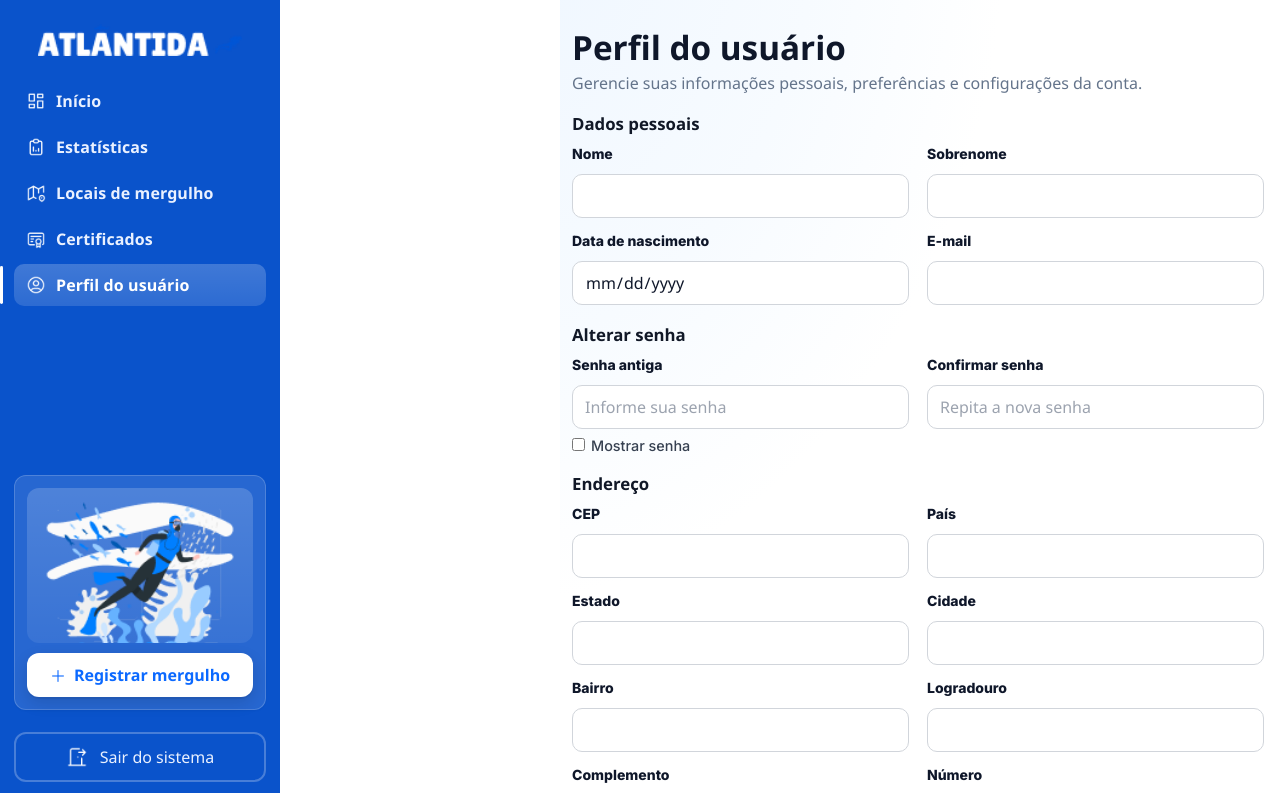
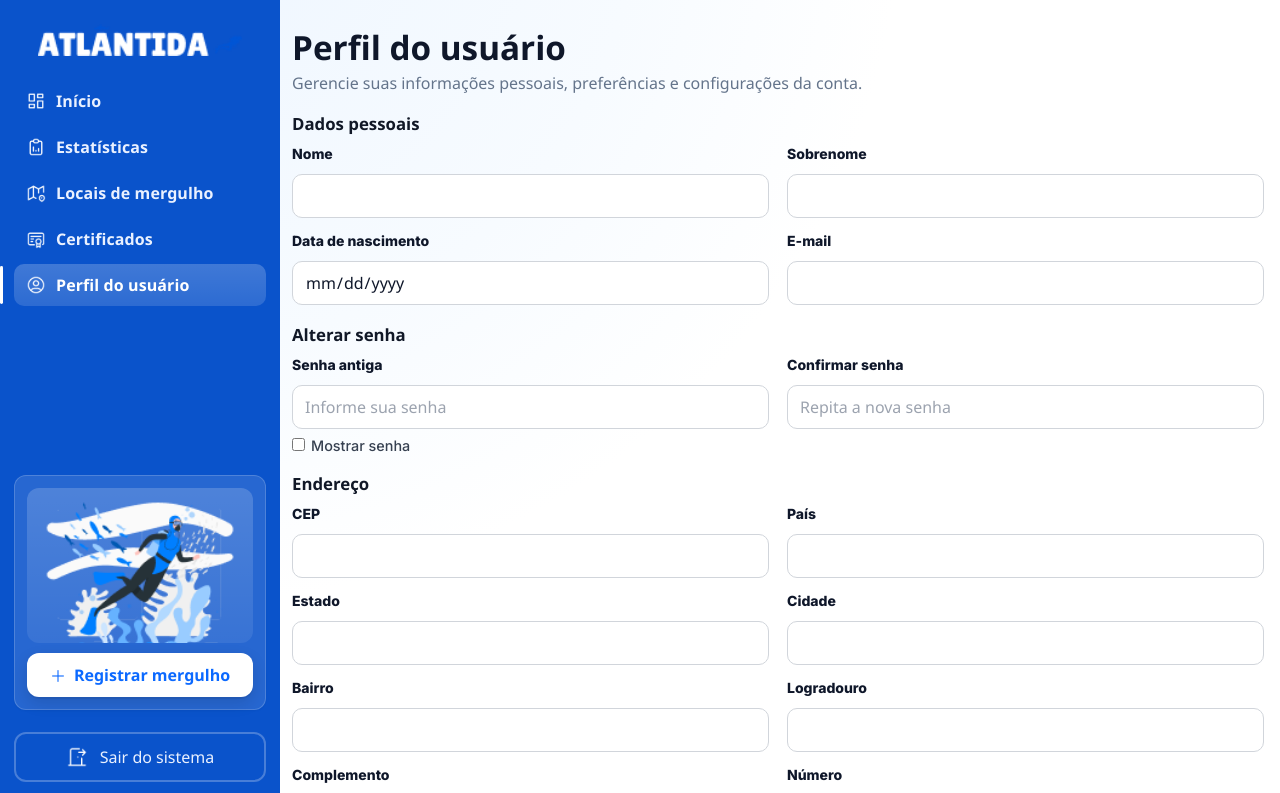
Before and after one commit to lucasedj/Atlantida, a React (Vite) app: page /logged/perfil in a window 1280 px wide. Shown: the top 793 px of the page. Built offline with nearby package versions, Linux system fonts and the light colour scheme; no server answers.

Commit message:
Correção espaçamentos

```diff
--- a/src/pages/Spots/spots.css
+++ b/src/pages/Spots/spots.css
@@ -668,15 +668,6 @@ textarea.input{ min-height:7.5rem; padding-top:.625rem; padding-bottom:.625rem;
   -webkit-overflow-scrolling: touch;
 }
 
-/* empurra o conteúdo para a direita da barra fixa */
-.logged__content{
-  grid-column: 2 / 3 !important;
-  margin-left: var(--sidebar-w) !important; /* reserva o espaço da sidebar */
-  padding-left: var(--sp-2);
-  min-width: 0;
-  position: relative;
-}
-
 /* evita que algum wrapper mate o fixed */
 .page, .page.dash, .logged__content{
   overflow: visible !important;
--- a/src/pages/Statistics/index.jsx
+++ b/src/pages/Statistics/index.jsx
@@ -1,6 +1,14 @@
 import React from "react";
 import { Link, NavLink, useNavigate } from "react-router-dom";
 import "./statistics.css"; // certifique-se de usar o CSS certo
+
+const Sidebar = () => {
+  const navigate = useNavigate();
+
+  const handleLogout = () => {
+    localStorage.clear(); // ou logout()
+    navigate("/login");
+  };
 
   const MenuItem = ({ to, icon, children, end }) => (
     <NavLink
@@ -15,17 +23,8 @@ const MenuItem = ({ to, icon, children, end }) => (
     </NavLink>
   );
 
-const Sidebar = () => {
-  const navigate = useNavigate();
-
-  const handleLogout = () => {
-    localStorage.clear(); // ou logout()
-    navigate("/login");
-  };
-
   return (
-    <div className="logged"> {/* Container geral para grid layout */}
-      <aside className="logged__sidebar">
+    <aside className="logged__sidebar" aria-label="Navegação principal">
       <div className="logged__brand">
         <img
           src="/images/logo-atlantida-branca.png"
@@ -35,28 +34,56 @@ const Sidebar = () => {
       </div>
 
       <nav className="logged__nav" aria-label="Navegação principal">
-          <MenuItem end to="/logged" icon="/images/mini-icon/início.png">Início</MenuItem>
-          <MenuItem to="/logged/estatisticas" icon="/images/mini-icon/estatística.png">Estatísticas</MenuItem>
-          <MenuItem to="/logged/locais" icon="/images/mini-icon/locais-de-mergulho.png">Locais de mergulho</MenuItem>
-          <MenuItem to="/logged/certificados" icon="/images/mini-icon/certificados.png">Certificados</MenuItem>
-          <MenuItem to="/logged/perfil" icon="/images/mini-icon/perfil.png">Perfil do usuário</MenuItem>
+        <MenuItem end to="/logged" icon="/images/mini-icon/início.png">
+          Início
+        </MenuItem>
+        <MenuItem to="/logged/estatisticas" icon="/images/mini-icon/estatística.png">
+          Estatísticas
+        </MenuItem>
+        <MenuItem to="/logged/locais" icon="/images/mini-icon/locais-de-mergulho.png">
+          Locais de mergulho
+        </MenuItem>
+        <MenuItem to="/logged/certificados" icon="/images/mini-icon/certificados.png">
+          Certificados
+        </MenuItem>
+        <MenuItem to="/logged/perfil" icon="/images/mini-icon/perfil.png">
+          Perfil do usuário
+        </MenuItem>
       </nav>
 
       <div className="logged__card" aria-label="Atalho para registrar mergulho">
         <div className="logged__cardMedia">
           <img src="/images/logo-mergulho.png" alt="" aria-hidden />
         </div>
-          <Link to="/logged/registrar-mergulho" className="logged__primaryBtn" role="button">
-            <span className="logged__plus" aria-hidden>＋</span>
+        <Link
+          to="/logged/registrar-mergulho"
+          className="logged__primaryBtn"
+          role="button"
+        >
+          <span className="logged__plus" aria-hidden>
+            ＋
+          </span>
           Registrar mergulho
         </Link>
       </div>
 
       <button type="button" className="logged__logout" onClick={handleLogout}>
-          <img src="/images/mini-icon/Sair.png" alt="" className="logged__icon" aria-hidden />
+        <img
+          src="/images/mini-icon/Sair.png"
+          alt=""
+          className="logged__icon"
+          aria-hidden
+        />
         <span>Sair do sistema</span>
       </button>
     </aside>
+  );
+};
+
+const StatisticsPage = () => {
+  return (
+    <div className="logged"> {/* Container geral para grid layout */}
+      <Sidebar />
 
       <main className="logged__main">
         {/* Conteúdo: Estatísticas */}
@@ -122,4 +149,4 @@ const Sidebar = () => {
   );
 };
 
-export default Sidebar;
+export default StatisticsPage;
```
Lines whose indentation alone changed are shown as unchanged.
